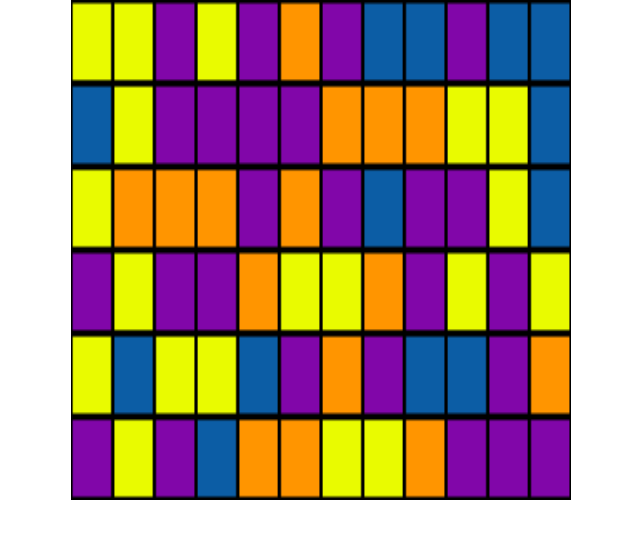
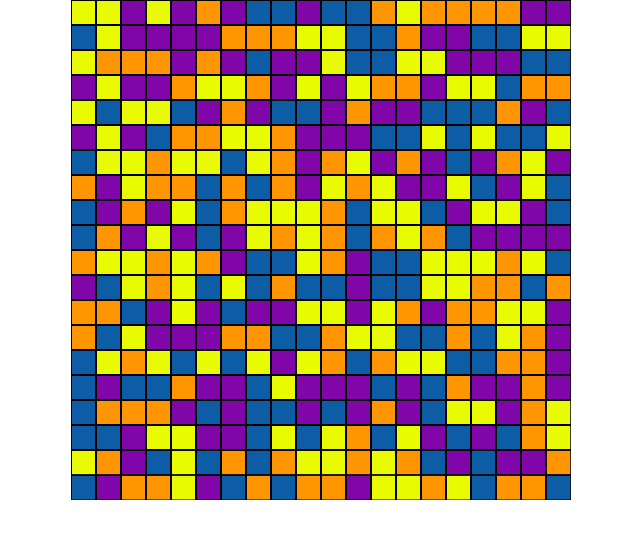
Before and after one commit to nicolejpaz/match_3, a plain HTML site: page index.html in a window 1280 px wide. Shown: the whole page, without its empty margins (319-959 px from the left). Drawn offline with Linux system fonts and the light colour scheme.

Commit message:
Added width and height to canvas so it doesn't stretch.

```diff
--- a/index.html
+++ b/index.html
@@ -10,7 +10,7 @@
 
 <body>
   <div class="container">
-    <canvas id="game-canvas"></canvas>
+    <canvas id="game-canvas" width="500" height="500"></canvas>
   </div>
 </body>
 </html>
```
